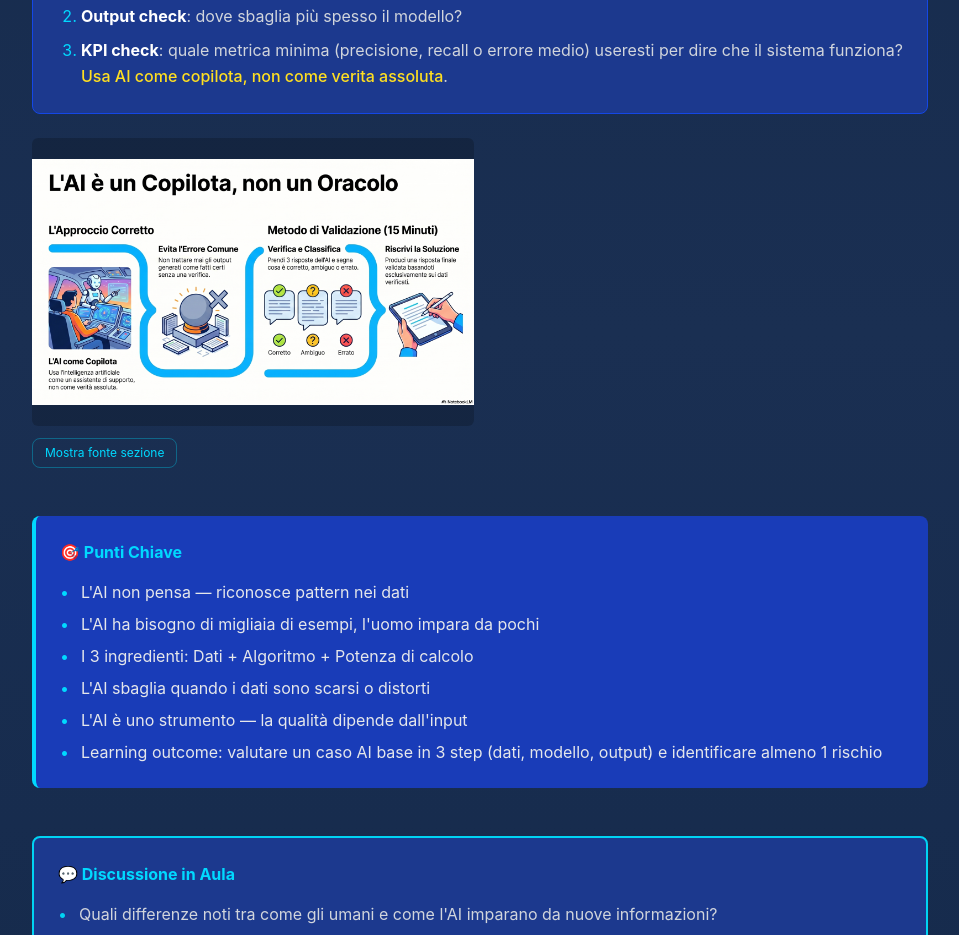
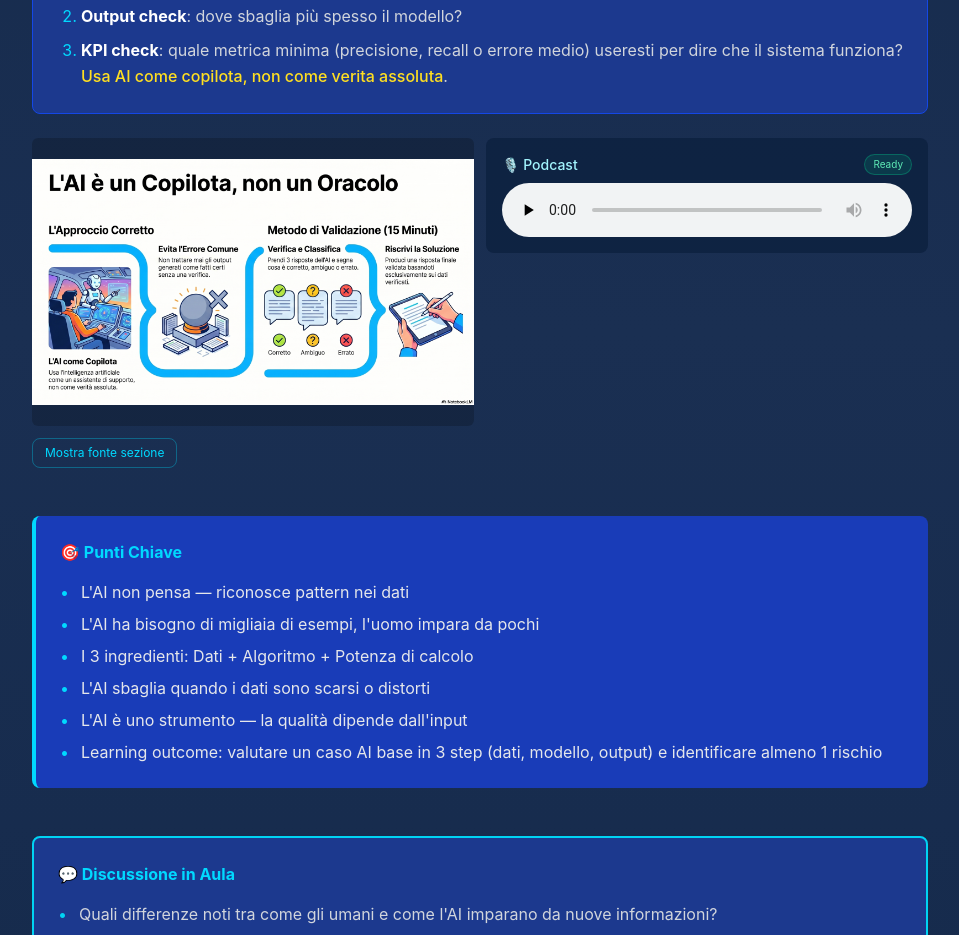
Before and after one commit to MT-Showcases/ai-fundamentals-showcase, a Next.js app: page /chapters/what-is-ai in a window 1280 px wide. Shown: the part 2300-3235 px from the top of the page, without its empty margins (320-1279 px from the left). Built offline with nearby package versions, Linux system fonts and the light colour scheme.

Commit message:
feat: attach section podcast to CH01/sec04 and support podcast in section media slots

```diff
--- a/components/SectionMediaSlots.tsx
+++ b/components/SectionMediaSlots.tsx
@@ -31,7 +31,7 @@ export default function SectionMediaSlots({ chapterId, chapterSlug, sectionIndex
   const baseSlots = defaultSectionMedia(chapterId, chapterSlug, sectionIndex, sectionTitle);
   const slotMap = new Map(baseSlots.map((s) => [s.type, s]));
   (media ?? []).forEach((m) => slotMap.set(m.type, { ...slotMap.get(m.type), ...m } as MediaPlaceholder));
-  const slots = Array.from(slotMap.values()).filter((s) => s.type === 'infographic');
+  const slots = Array.from(slotMap.values()).filter((s) => s.type === 'infographic' || s.type === 'podcast');
   const [active, setActive] = useState<MediaPlaceholder | null>(null);
   const [showSource, setShowSource] = useState(false);
   const [copied, setCopied] = useState(false);
@@ -52,6 +52,7 @@ export default function SectionMediaSlots({ chapterId, chapterSlug, sectionIndex
             }
           >
             {isReady(slot) ? (
+              slot.type === 'infographic' ? (
                 <button onClick={() => setActive(slot)} className="block w-full text-left cursor-pointer" style={{ cursor: 'pointer' }}>
                   <img
                     src={`/${slot.placeholderPath}`}
@@ -60,6 +61,15 @@ export default function SectionMediaSlots({ chapterId, chapterSlug, sectionIndex
                     loading="lazy"
                   />
                 </button>
+              ) : slot.type === 'podcast' ? (
+                <div className="rounded-lg bg-navy-900/70 p-4">
+                  <div className="flex items-center justify-between mb-2">
+                    <p className="text-cyan-200 text-sm font-medium">🎙️ Podcast</p>
+                    <span className="text-[10px] px-2 py-0.5 rounded-full bg-emerald-500/15 text-emerald-300 border border-emerald-400/30">Ready</span>
+                  </div>
+                  <audio src={`/${slot.placeholderPath}`} controls className="w-full" preload="none" />
+                </div>
+              ) : null
             ) : (
               <>
                 <div className="flex items-center justify-between mb-2">
--- a/data/chapters.ts
+++ b/data/chapters.ts
@@ -52,7 +52,7 @@ export const chapters: Chapter[] = [
       { title: 'AI vs Intelligenza Umana', content: 'L\'intelligenza artificiale *non pensa come gli umani*. Mentre un bambino impara a riconoscere i cani da pochi esempi, l\'AI ha bisogno di migliaia di immagini di cani per lo stesso compito. La differenza fondamentale: gli umani comprendono il significato, l\'AI fa **riconoscimento di pattern** nei dati. Questo significa che il modello apprende correlazioni statistiche che *simulano* comprensione, ma non possiede semantica umana reale. In pratica: valida sempre il contesto prima di usare un output AI; AI e una leva, non un oracolo.', media: [ { type: 'infographic', title: 'AI vs Intelligenza Umana — visual', description: 'Confronto visivo tra apprendimento umano e apprendimento AI.', placeholderPath: 'media/ch01-what-is-ai/sec-01/infographic.png', notes: 'ready' } ] },
       { title: "L'AI nella Vita Quotidiana", content: 'Ogni giorno interagiamo con l\'AI senza rendercene conto: Spotify suggerisce musica basandosi sui tuoi ascolti, Netflix consiglia film simili a quelli che hai guardato, Alexa risponde ai tuoi comandi vocali. Questo è **sistema di raccomandazione basato su dati**. *Utile non significa infallibile*: sembra intelligente, ma sta facendo predizione statistica. Caso pratico: se Netflix ti propone film sbagliati per una settimana, il KPI di qualità della raccomandazione sta calando e il sistema va ricalibrato.', media: [ { type: 'infographic', title: 'AI nella vita quotidiana', description: 'Infografica sui sistemi di raccomandazione e assistenti vocali.', placeholderPath: 'media/ch01-what-is-ai/sec-02/infographic.png', notes: 'ready' } ] },
       { title: "Startup Lens", content: "Per un MVP startup, usa AI dove riduce tempo operativo in modo misurabile: supporto clienti, classificazione ticket, suggerimenti contenuto. Definisci **KPI misurabili** (tempo medio risposta, tasso risoluzione, error rate) prima del rilascio. <<Niente AI in produzione senza metrica di controllo>>.", media: [ { type: 'infographic', title: 'AI per Startup: KPI e controllo', description: 'Infografica strategica su casi d’uso MVP e metriche di controllo.', placeholderPath: 'media/ch01-what-is-ai/sec-03/infographic.png', notes: 'ready' } ] },
-      { title: "Errore comune + Mini esercizio", content: "**Errore comune:** trattare l'AI come fonte di verita assoluta. Mini esercizio (15 min): prendi 3 risposte AI su un tema tecnico, verifica fonti, segna cosa era corretto, ambiguo o errato, poi riscrivi una risposta validata. Rubrica rapida di validazione: (1) **Dataset check**: i dati sono rappresentativi o sbilanciati? (2) **Output check**: dove sbaglia più spesso il modello? (3) **KPI check**: quale metrica minima (precisione, recall o errore medio) useresti per dire che il sistema funziona? <<Usa AI come copilota, non come verita assoluta>>.", media: [ { type: 'infographic', title: 'AI copilota: metodo di validazione', description: 'Infografica sul metodo pratico di verifica e riscrittura delle risposte AI.', placeholderPath: 'media/ch01-what-is-ai/sec-04/infographic.png', notes: 'ready' } ] },
+      { title: "Errore comune + Mini esercizio", content: "**Errore comune:** trattare l'AI come fonte di verita assoluta. Mini esercizio (15 min): prendi 3 risposte AI su un tema tecnico, verifica fonti, segna cosa era corretto, ambiguo o errato, poi riscrivi una risposta validata. Rubrica rapida di validazione: (1) **Dataset check**: i dati sono rappresentativi o sbilanciati? (2) **Output check**: dove sbaglia più spesso il modello? (3) **KPI check**: quale metrica minima (precisione, recall o errore medio) useresti per dire che il sistema funziona? <<Usa AI come copilota, non come verita assoluta>>.", media: [ { type: 'infographic', title: 'AI copilota: metodo di validazione', description: 'Infografica sul metodo pratico di verifica e riscrittura delle risposte AI.', placeholderPath: 'media/ch01-what-is-ai/sec-04/infographic.png', notes: 'ready' }, { type: 'podcast', title: 'Podcast sezione — Errore comune e validazione', description: 'Mini podcast dedicato all\'errore più comune con AI e metodo di controllo pratico.', placeholderPath: 'media/ch01-what-is-ai/sec-04/podcast.mp3', notes: 'ready' } ] },
     ],
     keyTakeaways: [
       'L\'AI non pensa — riconosce pattern nei dati',
```
Also changed, not shown: 1 other file (tests, documents, lock files or other folders). Lines whose indentation alone changed are shown as unchanged.
